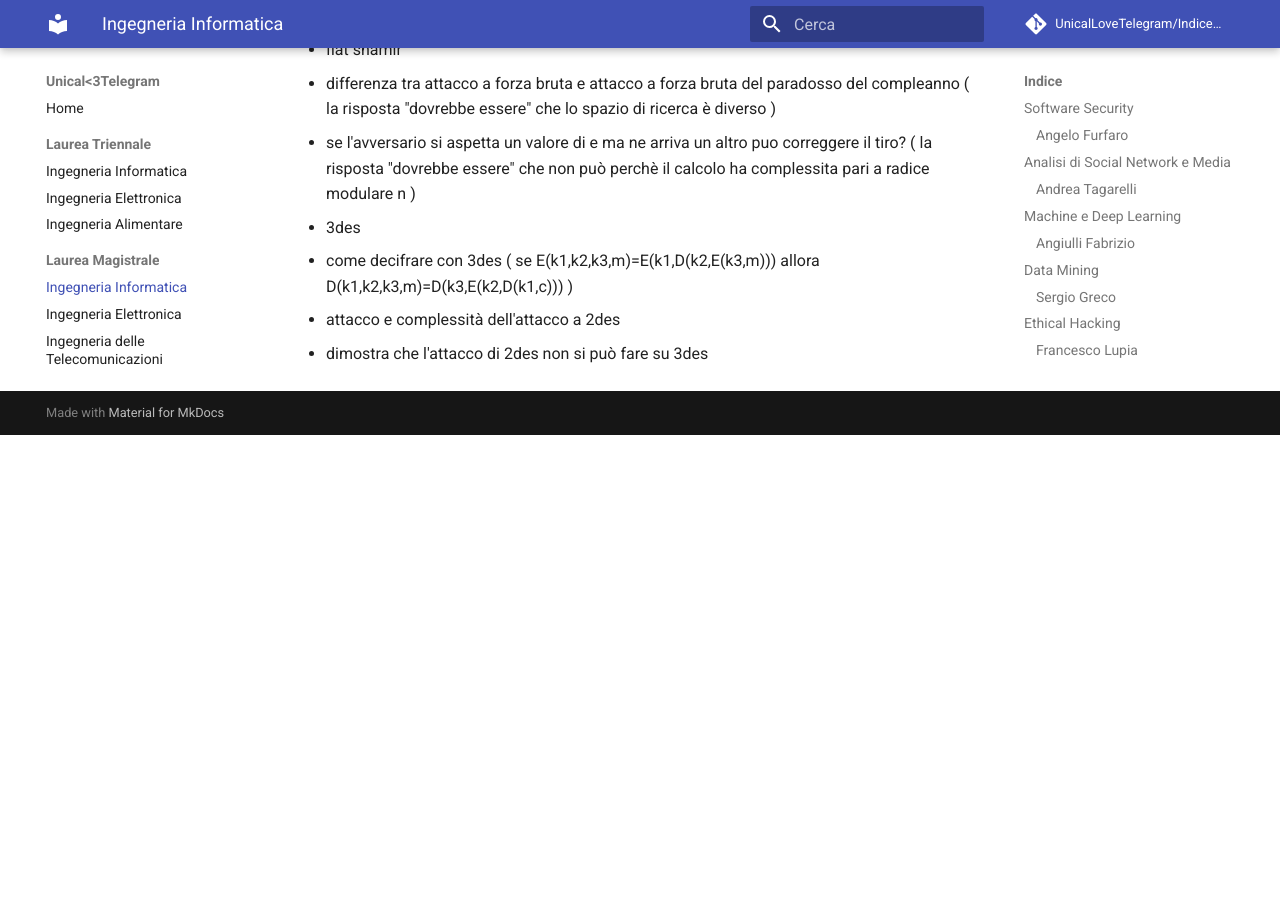
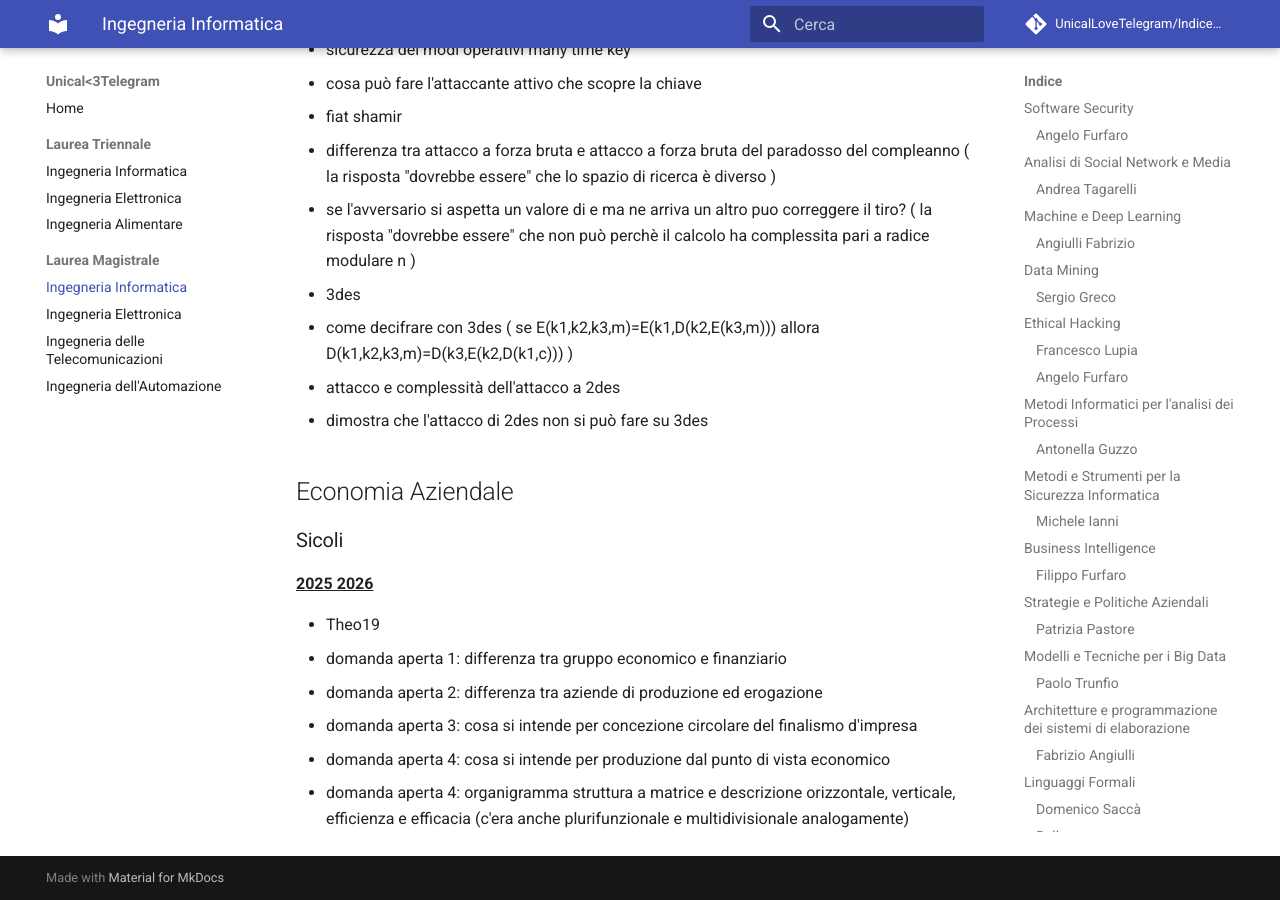
Before and after one commit to UnicalLoveTelegram/IndiceArgomentiOrale, an MkDocs documentation site: the page built from docs/laurea-magistrale/ingegneria-informatica.md, in a window 1280 px wide and 900 px high, scrolled down 67624 px. Built offline with MkDocs 1.6.1 and Material for MkDocs 9.7.7, drawn with Linux system fonts in a browser that asks for light colours; comment, search, counter and statistics services are not loaded; before the commit the page ends 68059 px from its top, so only the background shows below that; some of the changed text lies outside the part shown.

Commit message:
Add Economia Aziendale section to documentation
Added 'Economia Aziendale' section with related questions.

```diff
--- a/docs/laurea-magistrale/ingegneria-informatica.md
+++ b/docs/laurea-magistrale/ingegneria-informatica.md
@@ -67,6 +67,8 @@ Leggi il nostro [README](https://github.com/UnicalLoveTelegram/IndiceArgomentiOr
     - [Molinaro Cristian](#molinaro-cristian-1)
   - [Algoritmi di Crittografia](#algoritmi-di-crittografia)
     - [Cristian Molinaro](#cristian-molinaro)
+  - [Economia Aziendale](#economia-aziendale)
+    - [Sicoli](#sicoli)
 
 
 ## Software Security
@@ -2061,3 +2063,16 @@ Questo programma calcola il modello minimo per il programma P (insieme di regole
   - come decifrare con 3des ( se E(k1,k2,k3,m)=E(k1,D(k2,E(k3,m))) allora D(k1,k2,k3,m)=D(k3,E(k2,D(k1,c))) )
   - attacco e complessità dell'attacco a 2des
   - dimostra che l'attacco di 2des non si può fare su 3des
+
+## Economia Aziendale
+
+### Sicoli
+
+**<u>2025 2026</u>**
+
+- Theo19
+  - domanda aperta 1: differenza tra gruppo economico e finanziario
+  - domanda aperta 2: differenza tra aziende di produzione ed erogazione
+  - domanda aperta 3: cosa si intende per concezione circolare del finalismo d'impresa
+  - domanda aperta 4: cosa si intende per produzione dal punto di vista economico
+  - domanda aperta 4: organigramma struttura a matrice e descrizione orizzontale, verticale, efficienza e efficacia (c'era anche plurifunzionale e multidivisionale analogamente)
```
